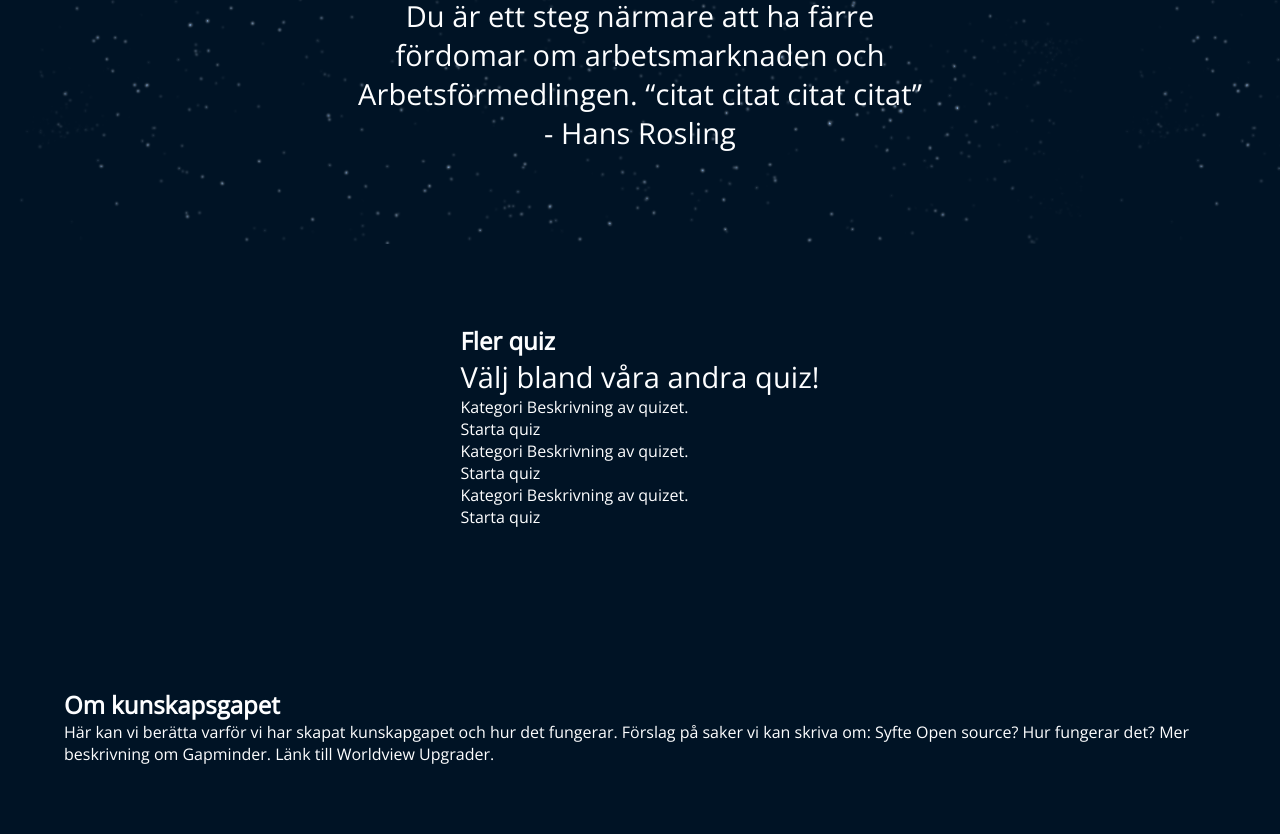
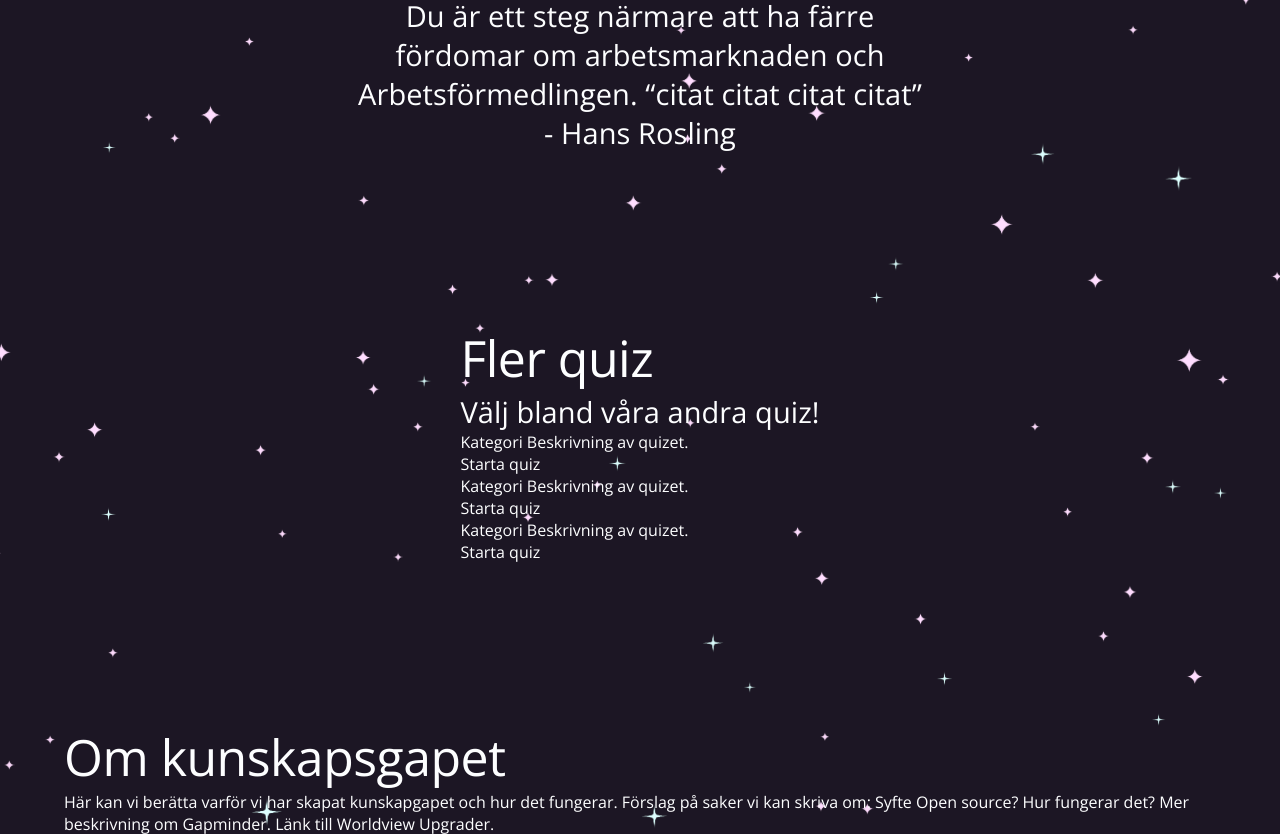
Before and after one commit to DigitaltInnovationscenter/Kunskapsgapet, a plain HTML site: page website/index.html in a window 1280 px wide. Shown: the part 670-1504 px from the top of the page. Drawn offline with nearby package versions, Linux system fonts and the light colour scheme; animation ran at ten frames a second; files whose address does not match are found by name.

Commit message:
Unity player and website merged

```diff
--- a/website/index.html
+++ b/website/index.html
@@ -1,7 +1,9 @@
 <!DOCTYPE html>
 <html>
     <head>
-        <link href="https://fonts.googleapis.com/css?family=Open+Sans&display=swap" rel="stylesheet" /><link href="./style2.css" rel="stylesheet" />
+        <link href="https://fonts.googleapis.com/css?family=Open+Sans&display=swap" rel="stylesheet" />
+        <link href="./style2.css" rel="stylesheet" />
+        <script defer type="module" src="../script/star_bg.js"></script>
         <title>Kunskapsgapet</title>
     </head>
     <body>
@@ -48,6 +50,7 @@
         </section>
         <!-- Congratulations container -->
         <section class="congratulations-container">
+            <canvas id="c"></canvas>
             <!-- Congratulations text container 2 -->
             <div class="congratulations-text-container">
                 <!-- Title "congratulations" -->
--- a/website/style2.css
+++ b/website/style2.css
@@ -38,6 +38,15 @@
     font-size: 81px;
     line-height: 110px;
     letter-spacing: -1.5px;
+}
+
+h2 {
+    font-family: Open Sans;
+    font-style: normal;
+    font-weight: 300;
+    font-size: 50px;
+    line-height: 68px;
+    letter-spacing: -0.5px;
 }
 
 h3 {
@@ -166,10 +175,14 @@
     margin: 12px 0px;
 }
 
-.congratulations-container {
-    background-image: url(./img/stars2.png);
-    background-size: 1100px;
-    /* opacity: 0.5; */
+#c {
+    display: block;
+    position: absolute;
+    z-index: -1;
+    width: 100%;
+    height: 100%;
+    opacity: 1;
+    transition: opacity 1500ms ease-out;
 }
 
 .congratulations-text-container {
@@ -181,3 +194,12 @@
     margin: 12px 0px;
     text-align: center;
 }
+
+.quiz-site {
+    position: absolute;
+}
+
+.frame-quiz {
+    position: absolute;
+    margin-top: 100px;
+}
```
Also changed, not shown: index.html (+20 -3 lines).
